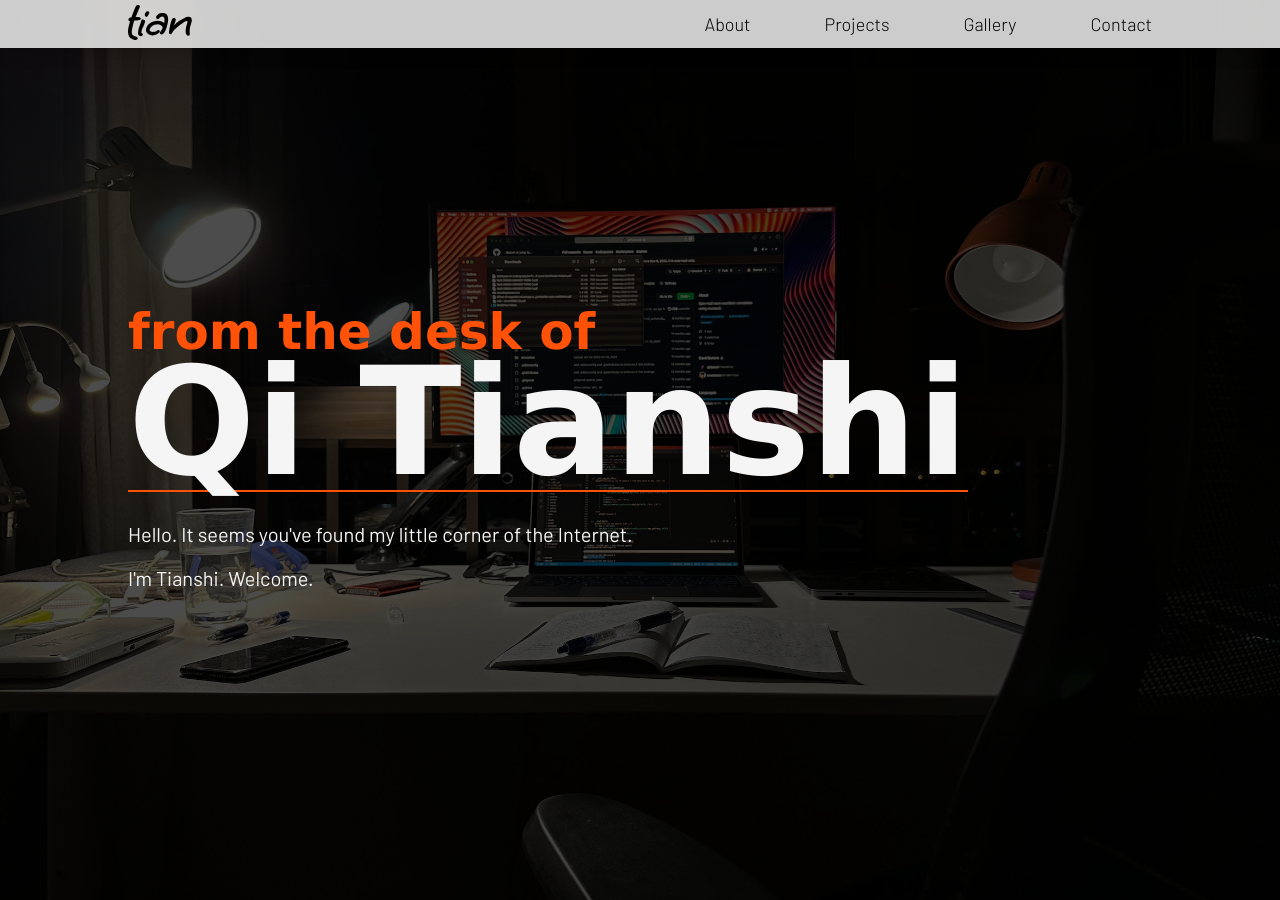
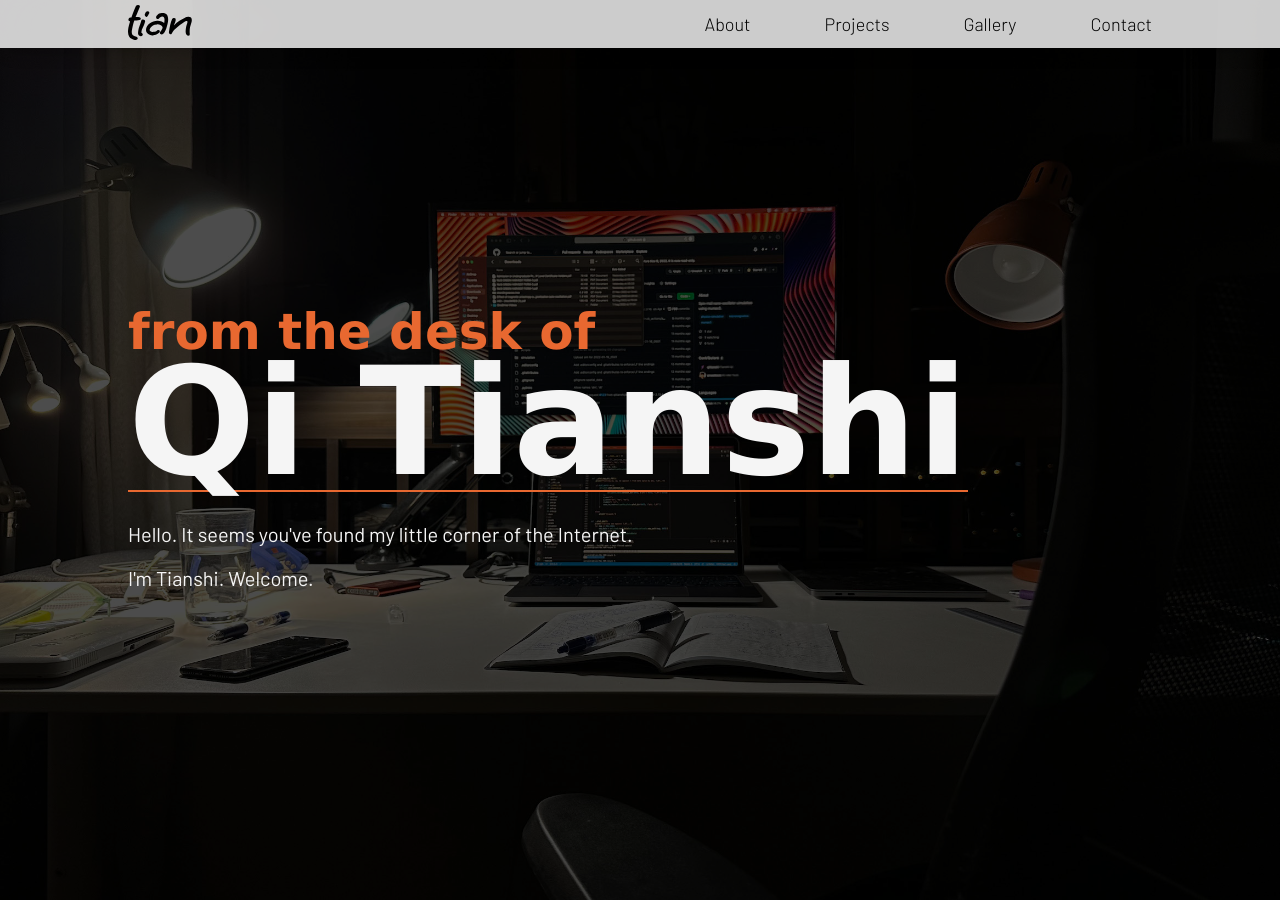
Before and after one commit to qitianshi/qitianshi.com, a Jekyll site: the page built from src/index.html, in a window 1280 px wide and 900 px high. Built offline with Jekyll 4.4.1, drawn with Linux system fonts in a browser that asks for light colours; some web fonts are replaced.

Commit message:
Change tiangerine-tangerine-dark for better legibility

```diff
--- a/src/_sass/abstracts/_variables.scss
+++ b/src/_sass/abstracts/_variables.scss
@@ -25,7 +25,7 @@ $link-color-light: #195ee6;
 $link-hover-color-light: #3670e2;
 
 // Dark theme colors
-$tiangerine-tangerine-dark: #ff5208;
+$tiangerine-tangerine-dark: #e86830;
 
 $background-primary-color-dark: #0f0f0f;
 $background-secondary-color-dark: #232323;
```
